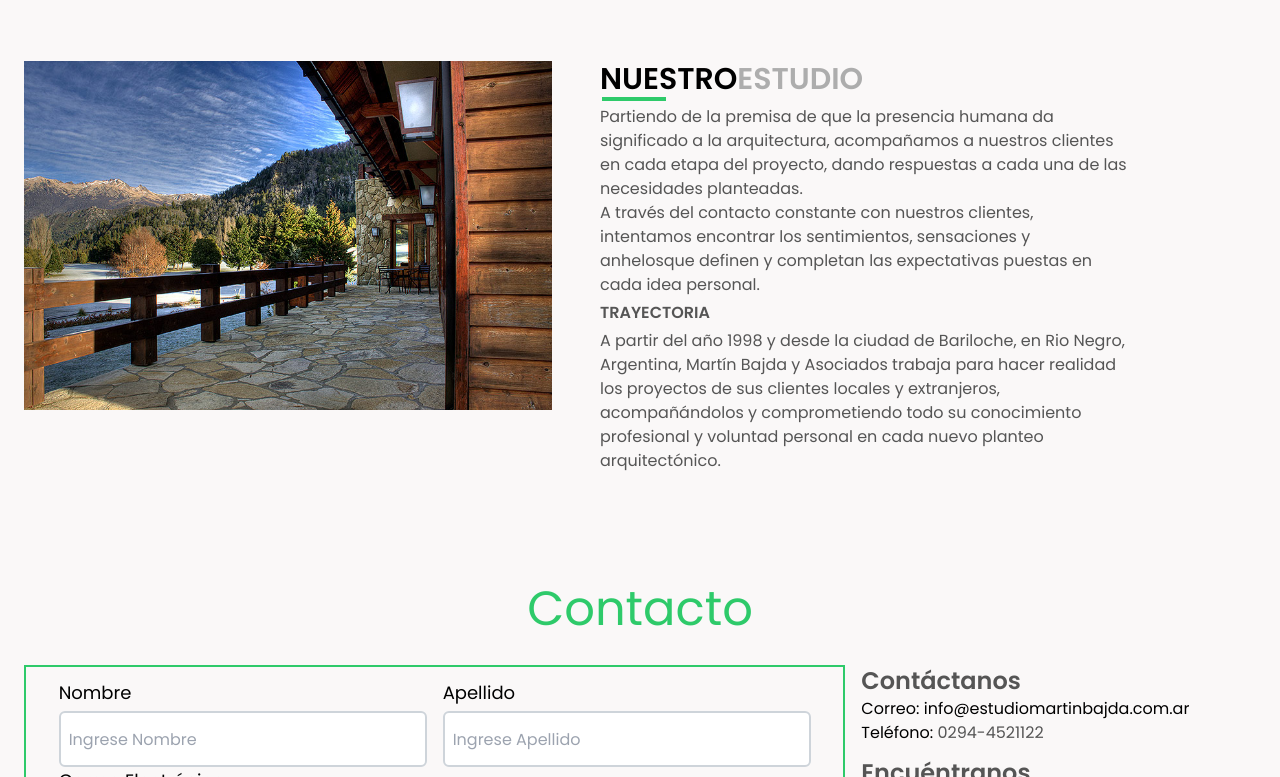
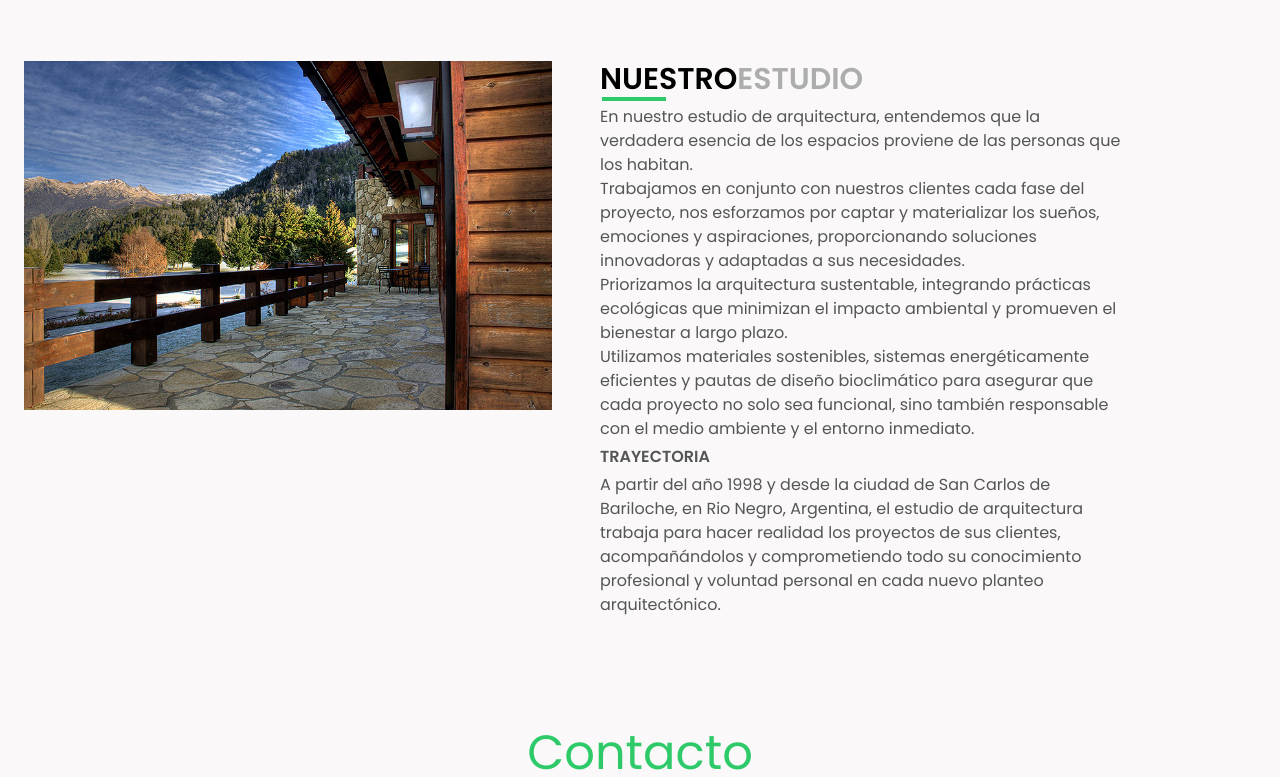
Before and after one commit to 4Bprogramming/BajdaNextJs, a Next.js app: page / in a window 1280 px wide. Shown: the part 783-1560 px from the top of the page. Built offline with nearby package versions, Linux system fonts and the light colour scheme.

Commit message:
Mejoras SEO, nosotros, imagen logo y trayectoria

```diff
--- a/src/Components/Main/Main.jsx
+++ b/src/Components/Main/Main.jsx
@@ -55,24 +55,20 @@ function Main() {
                 </span>
               </h3>
               <p className="text-grey-1">
-                Partiendo de la premisa de que la presencia humana da
-                significado a la arquitectura, acompañamos a nuestros clientes
-                en cada etapa del proyecto, dando respuestas a cada una de las
-                necesidades planteadas.
+              En nuestro estudio de arquitectura, entendemos que la verdadera esencia de los espacios proviene de las personas que los habitan.
               </p>
               <p className="text-grey-1">
-                A través del contacto constante con nuestros clientes,
-                intentamos encontrar los sentimientos, sensaciones y anhelosque
-                definen y completan las expectativas puestas en cada idea
-                personal.
+              Trabajamos en conjunto con nuestros clientes cada fase del proyecto, nos esforzamos por captar y materializar los sueños, emociones y aspiraciones, proporcionando soluciones innovadoras y adaptadas a sus necesidades.
+              </p>
+              <p className="text-grey-1">
+              Priorizamos la arquitectura sustentable, integrando prácticas ecológicas que minimizan el impacto ambiental y promueven el bienestar a largo plazo.
+              </p>
+              <p className="text-grey-1">
+              Utilizamos materiales sostenibles, sistemas energéticamente eficientes y pautas de diseño bioclimático para asegurar que cada proyecto no solo sea funcional, sino también responsable con el medio ambiente y el entorno inmediato.
               </p>
               <h4 className=" my-1 font-semibold text-grey-1">TRAYECTORIA</h4>
               <p className="text-grey-1">
-                A partir del año 1998 y desde la ciudad de Bariloche, en Rio
-                Negro, Argentina, Martín Bajda y Asociados trabaja para hacer
-                realidad los proyectos de sus clientes locales y extranjeros,
-                acompañándolos y comprometiendo todo su conocimiento profesional
-                y voluntad personal en cada nuevo planteo arquitectónico.
+              A partir del año 1998 y desde la ciudad de San Carlos de Bariloche, en Rio Negro, Argentina, el estudio de arquitectura trabaja para hacer realidad los proyectos de sus clientes, acompañándolos y comprometiendo todo su conocimiento profesional y voluntad personal en cada nuevo planteo arquitectónico.
               </p>
             </nuestro-estudio-right>
           </article>
--- a/src/Components/NavBar/NavBar.jsx
+++ b/src/Components/NavBar/NavBar.jsx
@@ -3,7 +3,7 @@ import React from "react";
 import Image from "next/image";
 import Link from "next/link";
 import BurgerMenuButton from "../BurgeMenuButton/BurgerMenuButton";
-import logo from "../../../public/resources/logo.png";
+import logo from "../../../public/resources/logo-x4.png";
 
 function NavBar() {
   const [isVisible, SetIsVisible] = React.useState(false);
--- a/src/app/layout.js
+++ b/src/app/layout.js
@@ -10,8 +10,31 @@ const poppins = Poppins({
 });
 
 export const metadata = {
-  title: "Bajda Arquitectos",
-  description: "Generated by create next app"
+  title: "Arq. Martin Bajda - Estudio de Arquitectura en San Carlos de Bariloche",
+  description: "Desde 1998, en San Carlos de Bariloche, ofrecemos servicios de arquitectura sustentable y diseño innovador. Convierta sus sueños en realidad con Arq. Martin Bajda.",
+  keywords: "arquitectura, diseño sustentable, San Carlos de Bariloche, estudio de arquitectura, Arq. Martin Bajda",
+  openGraph: {
+    type: 'website',
+    url: 'https://bajdanext.vercel.app',
+    title: 'Arq. Martin Bajda - Estudio de Arquitectura en San Carlos de Bariloche',
+    description: 'Desde 1998, en San Carlos de Bariloche, ofrecemos servicios de arquitectura sustentable y diseño innovador. Convierta sus sueños en realidad con Arq. Martin Bajda.',
+    images: [
+      {
+        url: 'https://bajdanext.vercel.app/_next/image?url=%2F_next%2Fstatic%2Fmedia%2Flogo-x4.b170437a.png&w=640&q=75',
+        width: 452,
+        height: 452,
+        alt: 'Estudio de Arquitectura Arq. Martin Bajda',
+      },
+    ],
+  },
+  facebook: {
+    app_id: 'YOUR_FACEBOOK_APP_ID',  // Si tienes una aplicación de Facebook
+  },
+  instagram: {
+    site: '@arq.martin_bajda',
+    image: 'https://bajdanext.vercel.app/_next/image?url=%2F_next%2Fstatic%2Fmedia%2Flogo-x4.b170437a.png&w=640&q=75',
+  },
+  canonical: 'https://bajdanext.vercel.app'
 };
 
 export default function RootLayout({ children }) {
```
Also changed, not shown: public/resources/logo-x4.png (added).
